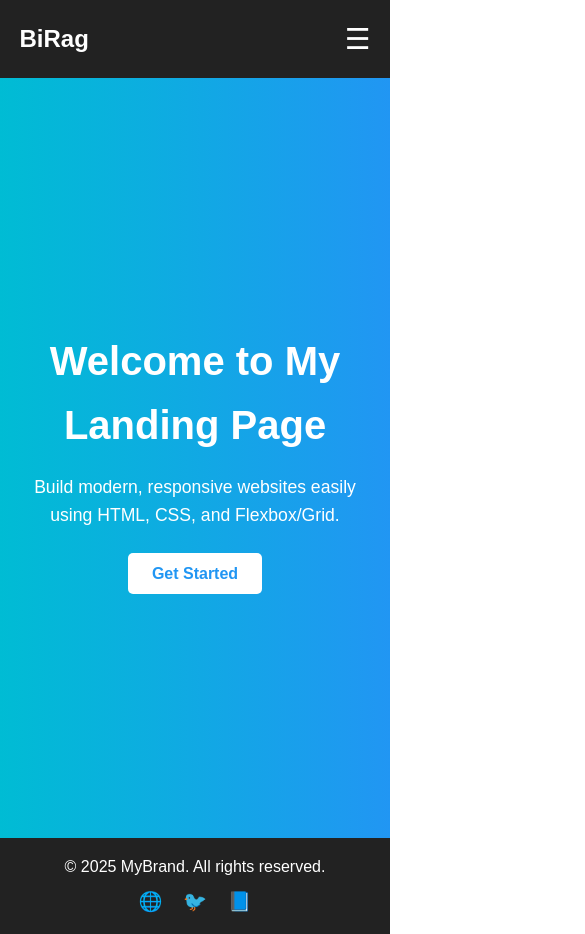
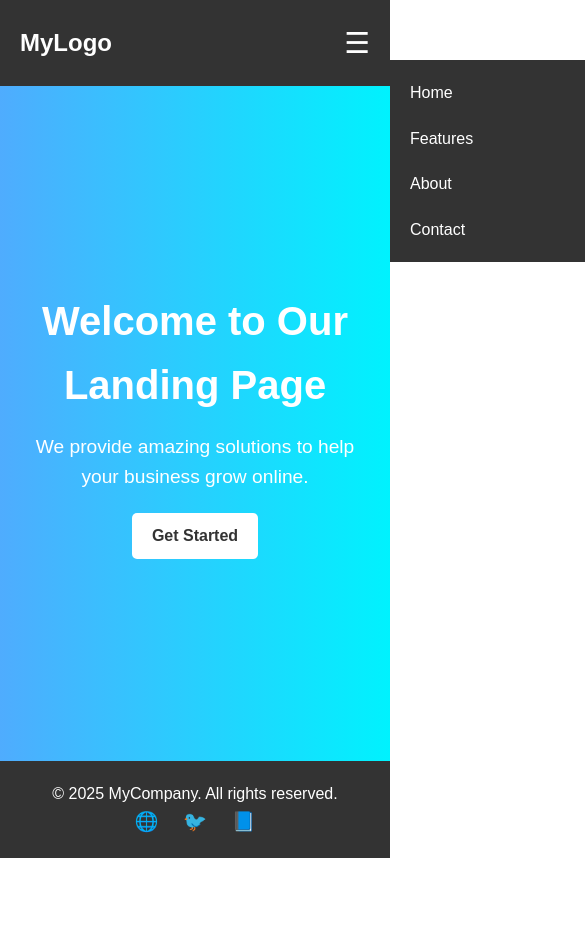
Before and after one commit to ankitha-gurl/landing-page, a plain HTML site: page index.html in a window 390 px wide. Shown: the whole page, 585 px wide, since content can reach past the window. After the commit the page ends 858 px from the top, so only its background shows below. Drawn offline with Linux system fonts and the light colour scheme.

Commit message:
Initial commit - responsive landing page

```diff
--- a/index.html
+++ b/index.html
@@ -3,12 +3,13 @@
 <head>
   <meta charset="UTF-8">
   <meta name="viewport" content="width=device-width, initial-scale=1.0">
-  <title>Responsive Landing Page</title>
+  <title>Landing Page</title>
   <link rel="stylesheet" href="style.css">
 </head>
 <body>
- <header>
-    <div class="logo">BiRag</div>
+
+  <header>
+    <div class="logo">MyLogo</div>
     <nav>
       <ul class="nav-links">
         <li><a href="#">Home</a></li>
@@ -16,30 +17,35 @@
         <li><a href="#">About</a></li>
         <li><a href="#">Contact</a></li>
       </ul>
-      <div class="menu-toggle">&#9776;</div>
+      <div class="menu-toggle">☰</div>
     </nav>
   </header>
+
   <section class="hero">
     <div class="hero-content">
-      <h1>Welcome to My Landing Page</h1>
-      <p>Build modern, responsive websites easily using HTML, CSS, and Flexbox/Grid.</p>
+      <h1>Welcome to Our Landing Page</h1>
+      <p>We provide amazing solutions to help your business grow online.</p>
       <a href="#" class="btn">Get Started</a>
     </div>
   </section>
-<footer>
-    <p>&copy; 2025 MyBrand. All rights reserved.</p>
-    <div class="socials">
+
+  <footer>
+    <p>&copy; 2025 MyCompany. All rights reserved.</p>
+    <div class="social-links">
       <a href="#">🌐</a>
       <a href="#">🐦</a>
       <a href="#">📘</a>
     </div>
   </footer>
-<script>
+
+
+  <script>
     const toggle = document.querySelector(".menu-toggle");
     const navLinks = document.querySelector(".nav-links");
     toggle.addEventListener("click", () => {
       navLinks.classList.toggle("active");
     });
   </script>
+
 </body>
 </html>
--- a/style.css
+++ b/style.css
@@ -1,4 +1,3 @@
-
 * {
   margin: 0;
   padding: 0;
@@ -7,33 +6,29 @@
 body {
   font-family: Arial, sans-serif;
   line-height: 1.6;
-  color: #333;
 }
+
 
 header {
   display: flex;
   justify-content: space-between;
   align-items: center;
-  padding: 1rem 5%;
-  background: #222;
+  padding: 20px;
+  background: #333;
   color: #fff;
 }
 .logo {
   font-size: 1.5rem;
   font-weight: bold;
 }
-.nav-links {
+nav ul {
   list-style: none;
   display: flex;
-  gap: 1.5rem;
+  gap: 20px;
 }
-.nav-links li a {
+nav a {
   color: #fff;
   text-decoration: none;
-  transition: color 0.3s;
-}
-.nav-links li a:hover {
-  color: #00bcd4;
 }
 .menu-toggle {
   display: none;
@@ -41,65 +36,61 @@ header {
   cursor: pointer;
 }
 
+
 .hero {
   display: flex;
+  align-items: center;
   justify-content: center;
-  align-items: center;
   text-align: center;
-  height: 90vh;
-  background: linear-gradient(to right, #00bcd4, #2196f3);
+  min-height: 80vh;
+  background: linear-gradient(to right, #4facfe, #00f2fe);
   color: #fff;
-  padding: 2rem;
+  padding: 20px;
 }
 .hero h1 {
   font-size: 2.5rem;
-  margin-bottom: 1rem;
+  margin-bottom: 15px;
 }
 .hero p {
-  font-size: 1.1rem;
-  margin-bottom: 2rem;
+  font-size: 1.2rem;
+  margin-bottom: 20px;
 }
 .btn {
+  display: inline-block;
   background: #fff;
-  color: #2196f3;
-  padding: 0.75rem 1.5rem;
+  color: #333;
+  padding: 10px 20px;
+  border-radius: 5px;
   text-decoration: none;
   font-weight: bold;
-  border-radius: 5px;
-  transition: 0.3s;
 }
-.btn:hover {
-  background: #f1f1f1;
+
+footer {
+  text-align: center;
+  padding: 20px;
+  background: #333;
+  color: #fff;
 }
-footer {
-  background: #222;
+footer .social-links a {
+  margin: 0 10px;
+  font-size: 1.2rem;
+  text-decoration: none;
   color: #fff;
-  text-align: center;
-  padding: 1rem;
-}
-footer .socials {
-  margin-top: 0.5rem;
-}
-footer .socials a {
-  color: #fff;
-  margin: 0 0.5rem;
-  text-decoration: none;
-  font-size: 1.2rem;
 }
 
 @media (max-width: 768px) {
-  .nav-links {
+  nav ul {
+    flex-direction: column;
     position: absolute;
     top: 60px;
+    right: -200px;
+    background: #333;
+    width: 200px;
+    transition: right 0.3s ease;
+    padding: 20px;
+  }
+  nav ul.active {
     right: 0;
-    background: #222;
-    flex-direction: column;
-    width: 200px;
-    display: none;
-    padding: 1rem;
-  }
-  .nav-links.active {
-    display: flex;
   }
   .menu-toggle {
     display: block;
```
